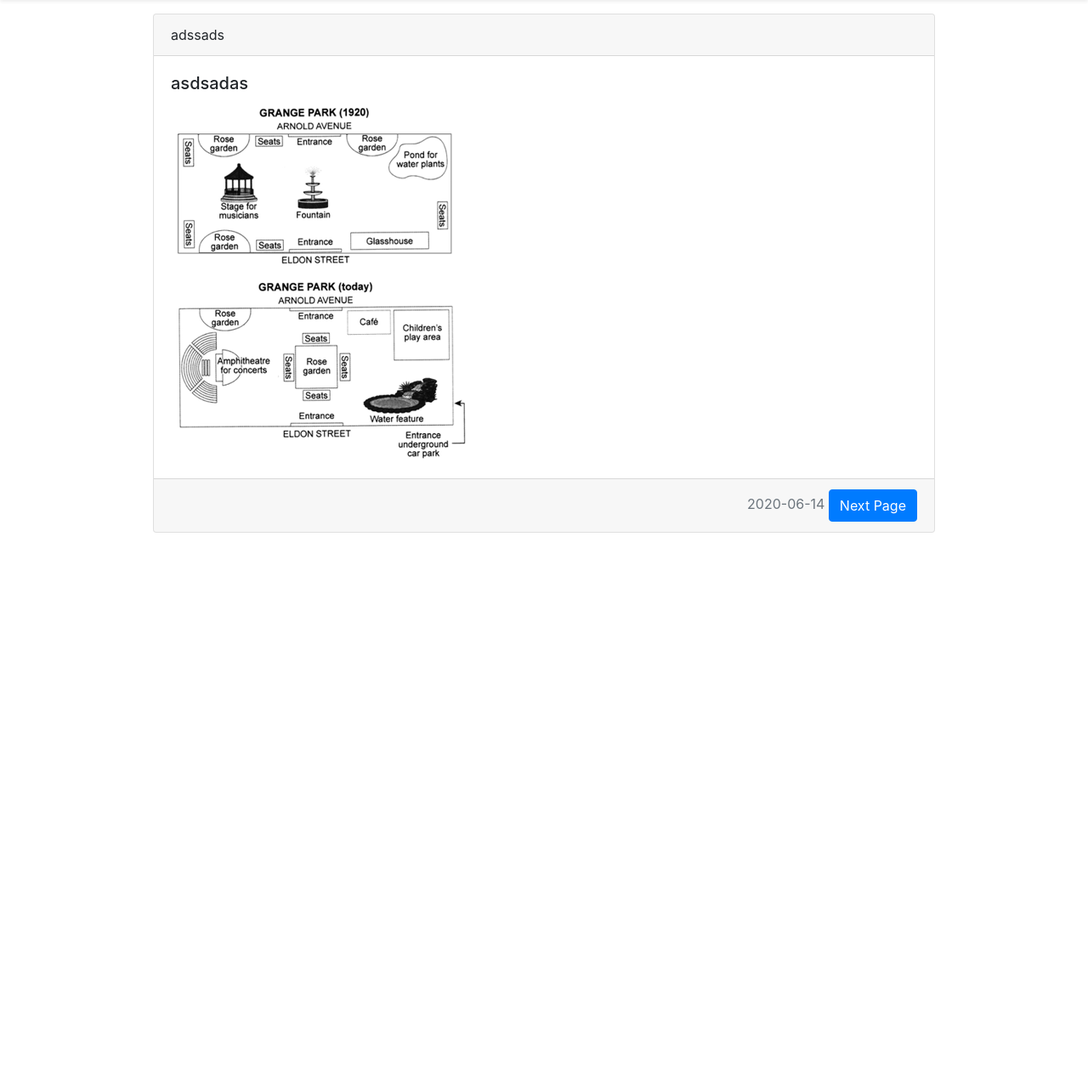
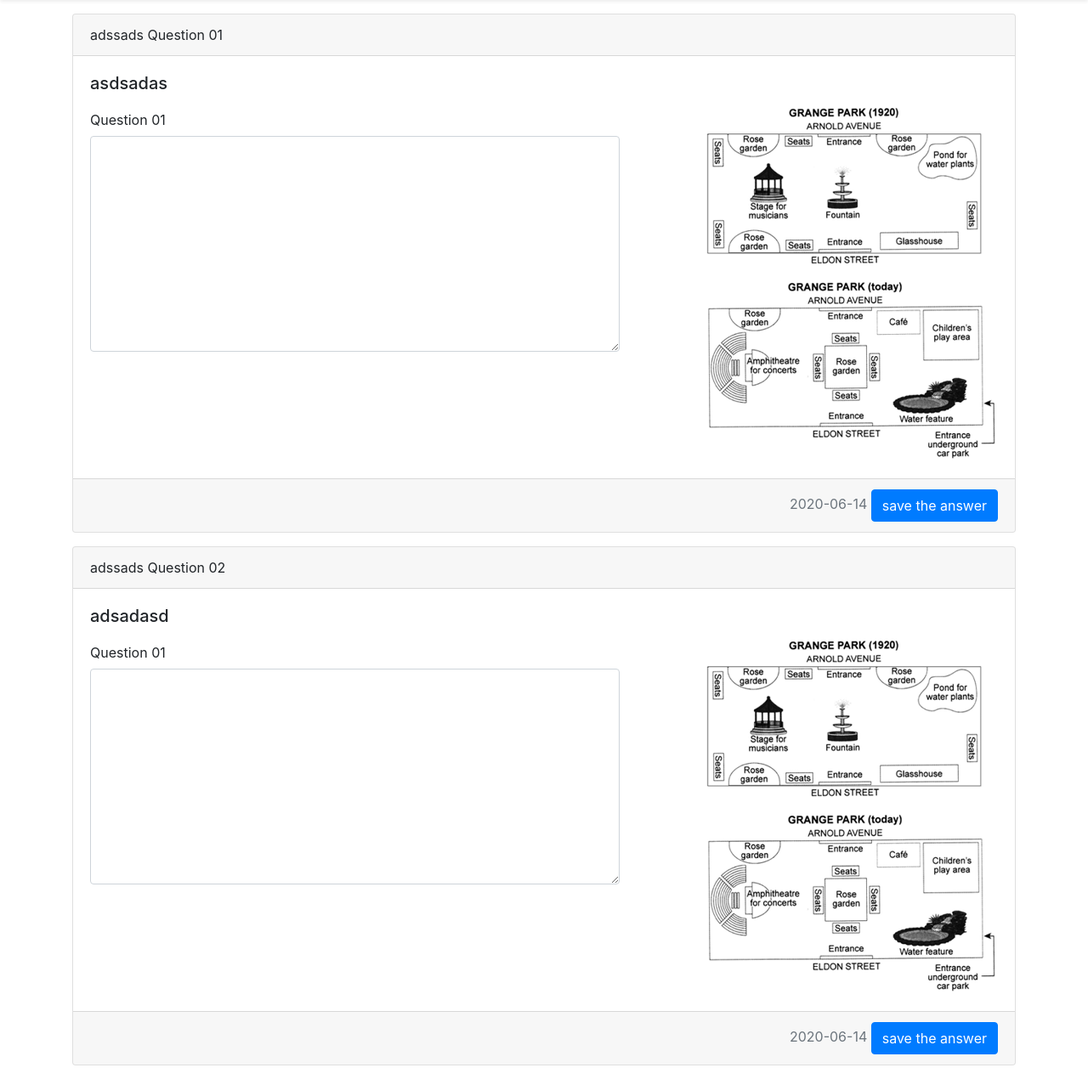
Before and after one commit to Bevanwhite/IELTS_Question_paper_1, a Flask app: page /writing/18 in a window 1280 px wide. Shown: the part 56-1326 px from the top of the page at 85% size. Before the commit the page ends 683 px from the top, so only its background shows below. Run offline with Flask 2, Linux system fonts and the light colour scheme; data comes from the database, SQL or seed files in the repository; both versions use the stored data as it was after the commit; some libraries are stand-ins or nearby versions.

Commit message:
writing papper making is working

```diff
--- a/flaskblog/forms.py
+++ b/flaskblog/forms.py
@@ -97,7 +97,7 @@ class QuestionpaperForm(FlaskForm):
     submit = SubmitField('Create a Question Paper')
 
 
-class WritingpaperFrom(FlaskForm):
+class WritingpaperForm(FlaskForm):
     title = StringField('Question Paper Title',
                         validators=[DataRequired()])
     task01 = TextAreaField('Question 01', validators=[DataRequired()])
@@ -113,3 +113,9 @@ class WritingpaperFrom(FlaskForm):
         if writingpaper:
             raise ValidationError(
                 'This title is taken. Please choose a diffrent one')
+
+
+class WritingpaperanswerFrom(FlaskForm):
+    task01_answer = TextAreaField('Question 01', validators=[DataRequired()])
+    task02_answer = TextAreaField('Question 01', validators=[DataRequired()])
+    submit = SubmitField('Save Your answer')
--- a/flaskblog/models.py
+++ b/flaskblog/models.py
@@ -78,7 +78,6 @@ class Writingpaperanswer(db.Model):
     pid = db.Column(db.Integer, db.ForeignKey(
         'writingpaper.id'), nullable=False)
     task01_answer = db.Column(db.String(600), nullable=False)
-    task02_answer = db.Column(db.String(600), nullable=False)
     date_posted = db.Column(db.DateTime, nullable=False,
                             default=datetime.utcnow)
     user_id = db.Column(db.Integer, db.ForeignKey('user.id'), nullable=False)
--- a/flaskblog/routes.py
+++ b/flaskblog/routes.py
@@ -3,7 +3,8 @@ import os
 from PIL import Image
 from flask import render_template, url_for, flash, redirect, request, abort
 from flaskblog import app, db, bcrypt
-from flaskblog.forms import RegistrationForm, LoginForm, UpdateAccountForm, PostForm, QuestionpaperForm, WritingpaperFrom
+from flaskblog.forms import RegistrationForm, LoginForm, UpdateAccountForm, PostForm, QuestionpaperForm
+from flaskblog.forms import WritingpaperForm, WritingpaperanswerFrom
 from flaskblog.models import User, Post, Questionpaper, Writingpaper
 from flask_login import login_user, current_user, logout_user, login_required
 
@@ -11,7 +12,8 @@ from flask_login import login_user, current_user, logout_user, login_required
 @app.route("/")
 @app.route("/home")
 def home():
-    posts = Post.query.all()
+    page = request.args.get('page', 1, type=int)
+    posts = Post.query.paginate(page=page, per_page=5)
     return render_template('home.html', posts=posts)
 
 
@@ -157,7 +159,7 @@ def paper_picture(form_picture):
     picture_fn = random_hex + f_ext
     picture_path = os.path.join(
         app.root_path, 'static/writingpaper', picture_fn)
-    output_size = (400, 500)
+    output_size = (350, 450)
     i = Image.open(form_picture)
     i.thumbnail(output_size)
     i.save(picture_path)
@@ -167,7 +169,7 @@ def paper_picture(form_picture):
 @app.route("/writing/new", methods=['GET', 'POST'])
 @login_required
 def new_writingpaper():
-    form = WritingpaperFrom()
+    form = WritingpaperForm()
     if form.validate_on_submit():
         if form.task01_img.data and form.task02_img.data:
             task01_file = paper_picture(form.task01_img.data)
@@ -195,9 +197,10 @@ def new_writingpaper():
 
 @app.route("/writing/<int:writing_id>")
 def show_writing(writing_id):
+    form = WritingpaperanswerFrom()
     writingpaper = Writingpaper.query.get_or_404(writing_id)
 
-    return render_template('writing_paper.html', title=writingpaper.title, writingpaper=writingpaper)
+    return render_template('writing_paper.html', title=writingpaper.title, writingpaper=writingpaper, form=form)
 
 
 @app.route("/speaking")
--- a/flaskblog/templates/writing.html
+++ b/flaskblog/templates/writing.html
@@ -1,5 +1,5 @@
 {% extends 'layout.html' %} {% block content %}
-<div class="row justify-content-center mt-3">
+<div class="row justify-content-center mt-3 mb-3">
   <div class="col-md-10">
     <div class="card mb-3">
       <div class="card-body">
--- a/flaskblog/templates/writing_paper.html
+++ b/flaskblog/templates/writing_paper.html
@@ -1,24 +1,60 @@
 {% extends 'layout.html' %} {% block content %}
-<div class="row justify-content-center mt-3">
-  <div class="col-md-10">
-    <div class="card">
+<div class="card mt-3 mb-3">
   <div class="card-header">
-        {{ writingpaper.title }}
+    {{ writingpaper.title }} Question 01
   </div>
   <div class="card-body">
     <h5 class="card-title">{{ writingpaper.task01 }}</h5>
+    {% if writingpaper.task01_img %}
     <img
       src="{{ url_for('static', filename='writingpaper/' + writingpaper.task01_img) }}"
-          class="img-fluid"
+      class="img-fluid float-right"
       alt="..."
     />
-        <p class="card-text"></p>
+    {% endif %} {{ form.task01_answer.label(class_="col-form-label
+    text-md-right")}} {% if form.task01_answer.errors %}
+    {{form.task01_answer(class="form-control col-md-7 is-invalid" , rows=10)}}
+    <div class="invaild-feedback col-md-3 text-danger">
+      {% for error in form.task01_answer.errors %}
+      <small>{{ error }}</small>
+      {% endfor %}
+    </div>
+    {% else %} {{ form.task01_answer(class_="form-control col-md-7", rows=10)}}
+    {% endif %}
   </div>
   <div class="card-footer text-muted text-right">
     {{ writingpaper.date_posted.strftime('%Y-%m-%d') }}
-        <a href="#" class="btn btn-primary">Next Page</a>
+    <a href="#" class="btn btn-primary">save the answer</a>
   </div>
 </div>
+
+<div class="card mt-3 mb-3">
+  <div class="card-header">
+    {{ writingpaper.title }} Question 02
+  </div>
+  <div class="card-body">
+    <h5 class="card-title">{{ writingpaper.task02 }}</h5>
+    {% if writingpaper.task02_img %}
+    <img
+      src="{{ url_for('static', filename='writingpaper/' + writingpaper.task02_img) }}"
+      class="img-fluid float-right"
+      alt="..."
+    />
+    {% endif %} {{ form.task02_answer.label(class_="col-form-label
+    text-md-right")}} {% if form.task02_answer.errors %}
+    {{form.task02_answer(class="form-control col-md-7 is-invalid" , rows=10)}}
+    <div class="invaild-feedback col-md-3 text-danger">
+      {% for error in form.task02_answer.errors %}
+      <small>{{ error }}</small>
+      {% endfor %}
+    </div>
+    {% else %} {{ form.task02_answer(class_="form-control col-md-7", rows=10)}}
+    {% endif %}
+  </div>
+  <div class="card-footer text-muted text-right">
+    {{ writingpaper.date_posted.strftime('%Y-%m-%d') }}
+    <a href="#" class="btn btn-primary">save the answer</a>
   </div>
 </div>
+
 {% endblock content %}
```
Also changed, not shown: flaskblog/templates/home.html (+16 -1 lines), flaskblog/site.db, flaskblog/static/profile_pics/73c5603b74871e20.png (added), flaskblog/static/writingpaper/256d4329f7ace8de.jpg (added), flaskblog/static/writingpaper/260e475d64da91fe.png (added), flaskblog/static/writingpaper/4d63ea8420014832.PNG (added), flaskblog/static/writingpaper/56d8591eedd0cf72.png (added), flaskblog/static/writingpaper/fdce8a954a1afc1e.png (added). Lines whose indentation alone changed are shown as unchanged.
